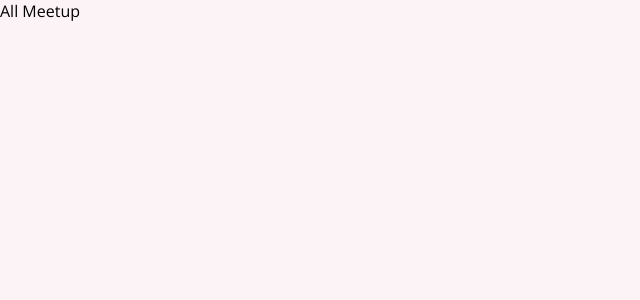
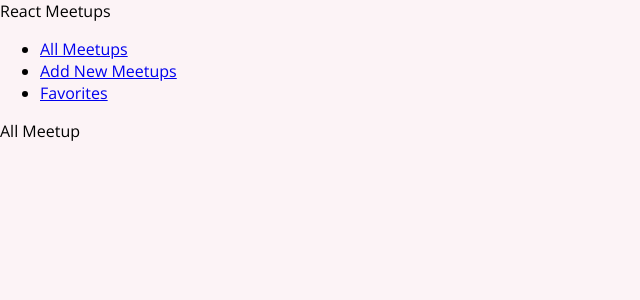
Before and after one commit to anchal66/react-tut-new, a React (Create React App) app: page / in a window 1280 px wide. Shown: the top 300 px of the page, without its empty margins (0-640 px from the left). Built offline with nearby package versions, Linux system fonts and the light colour scheme.

Commit message:
Navigation using Link

```diff
--- a/src/App.js
+++ b/src/App.js
@@ -1,4 +1,5 @@
 import { Route, Switch } from "react-router-dom";
+import MainNavigation from "./components/layout/MainNavigation";
 import AllMeetupsPage from "./pages/AllMeetups";
 import FavoritesPage from "./pages/Favorites";
 import NewMeetupsPage from "./pages/NewMeetup";
@@ -6,6 +7,7 @@ import NewMeetupsPage from "./pages/NewMeetup";
 function App() {
   return (
     <div>
+      <MainNavigation />
       <Switch>
         <Route exact path="/">
           <AllMeetupsPage />
--- /dev/null
+++ b/src/components/layout/MainNavigation.js
@@ -0,0 +1,22 @@
+import { Link } from "react-router-dom";
+
+function MainNavigation(){
+    return <header>
+        <div>React Meetups</div>
+        <nav>
+            <ul>
+                <li>
+                    <Link to='/'>All Meetups</Link>
+                </li>
+                <li>
+                    <Link to='/new-meetup'>Add New Meetups</Link>
+                </li>
+                <li>
+                    <Link to='/favorites'>Favorites</Link>
+                </li>
+            </ul>
+        </nav>
+    </header>
+}
+
+export default MainNavigation;
```
